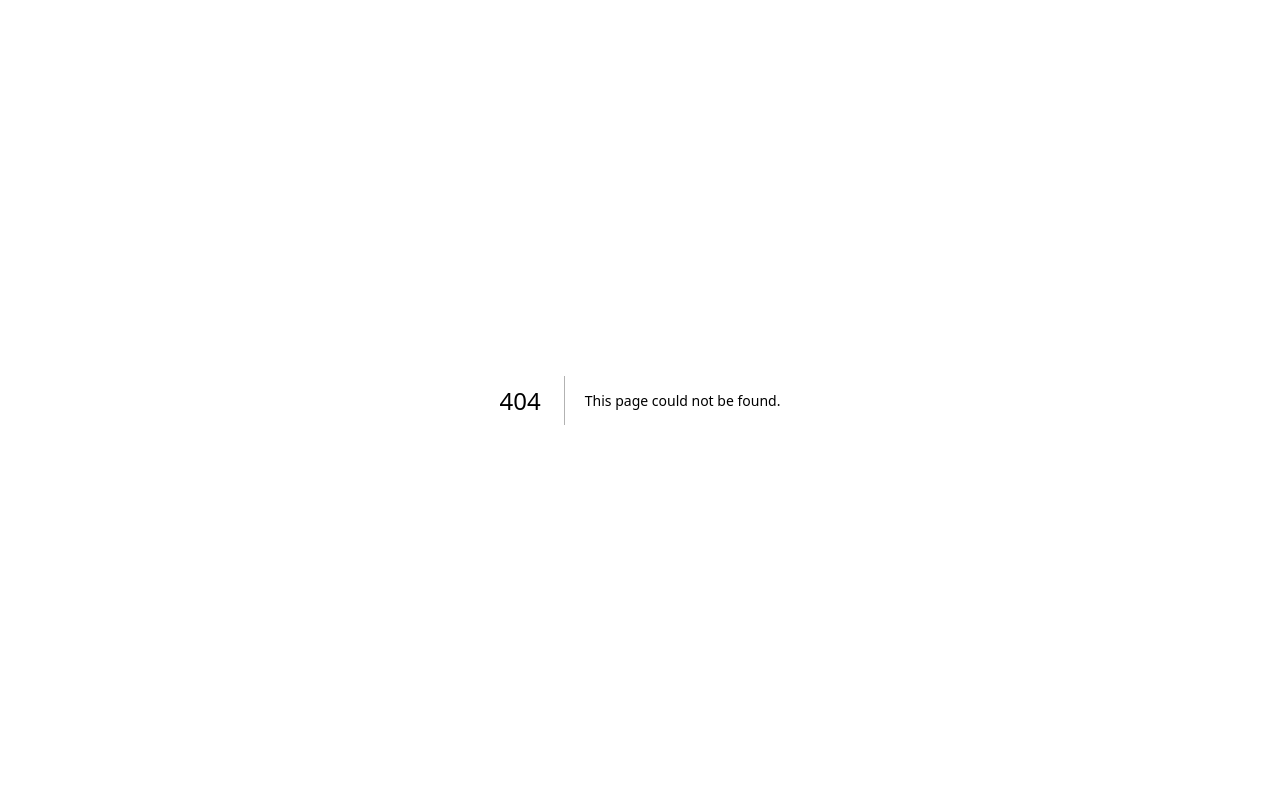
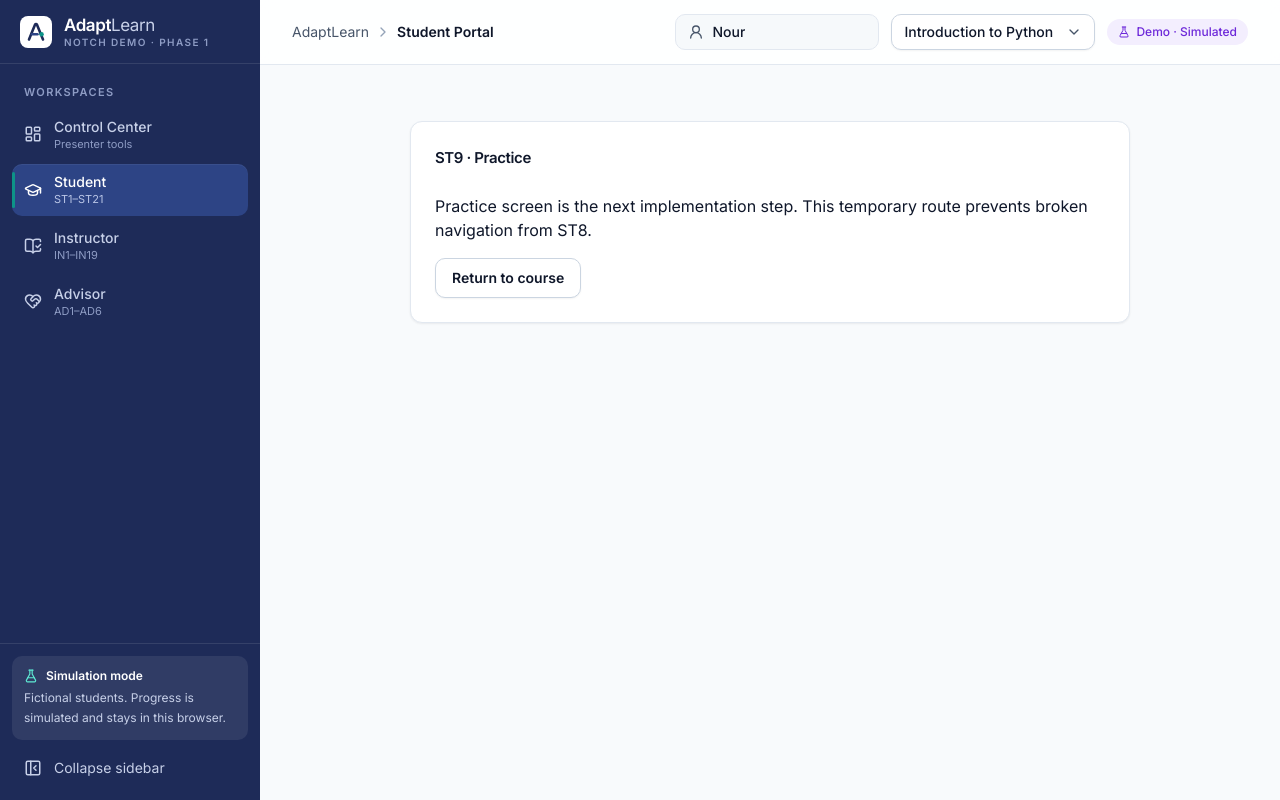
Before and after one commit to Lioomr/adaptive-learning-platform, a Next.js app in the folder Notch Demo/frontend/: page /student/st9 in a window 1280 px wide. Before the commit this address had no page. Built offline with nearby package versions, Linux system fonts and the light colour scheme.

Commit message:
Add temporary ST9 route to keep lesson navigation connected

```diff
--- /dev/null
+++ b/Notch Demo/frontend/app/student/st9/page.tsx
@@ -0,0 +1,7 @@
+import { Card, CardContent, CardHeader, CardTitle } from "@/components/ui/card";
+import { Button } from "@/components/ui/button";
+import Link from "next/link";
+
+export default function StudentPracticePreview({ searchParams }: { searchParams: Promise<{ conceptId?: string }> }) {
+  return <main className="mx-auto max-w-3xl p-6"><Card><CardHeader><CardTitle>ST9 · Practice</CardTitle></CardHeader><CardContent className="space-y-4"><p>Practice screen is the next implementation step. This temporary route prevents broken navigation from ST8.</p><Button asChild variant="outline"><Link href="/student/st7">Return to course</Link></Button></CardContent></Card></main>;
+}
```
